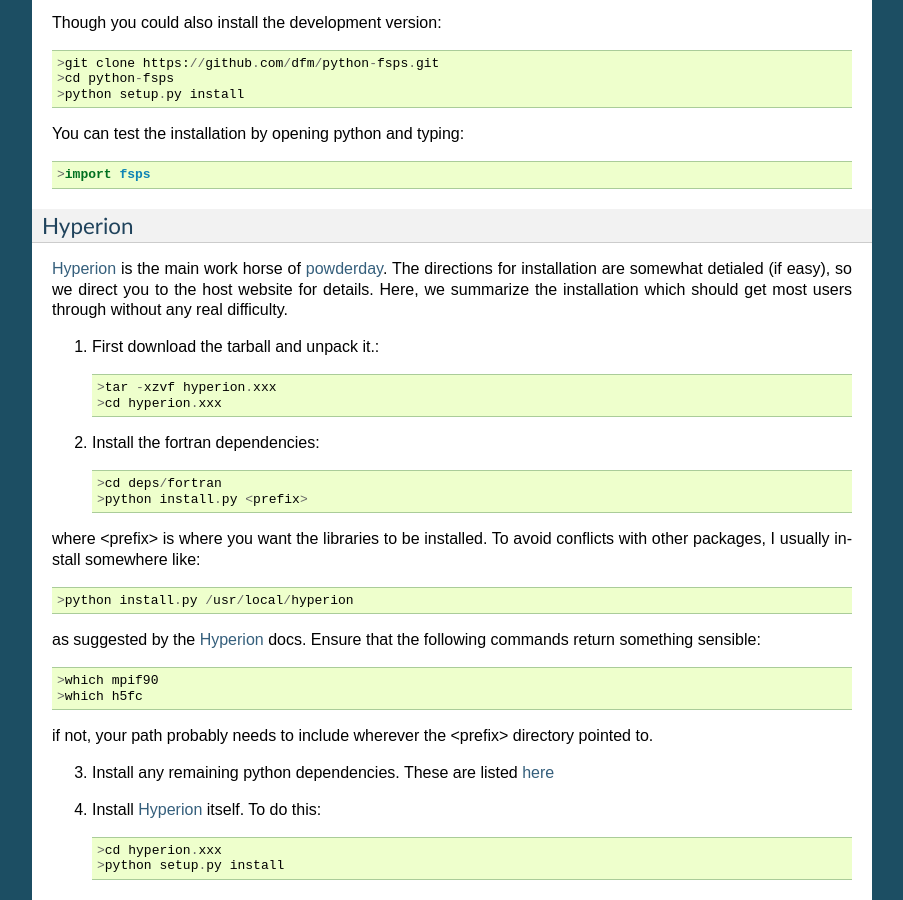
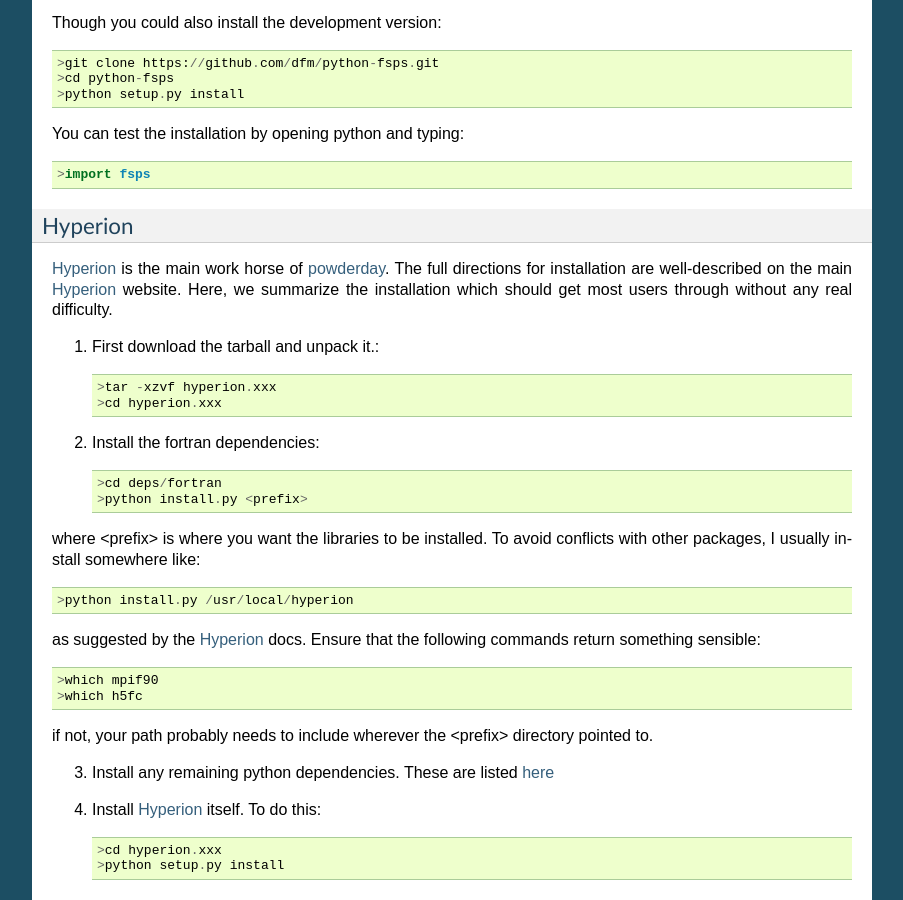
Before and after one commit to dnarayanan/powderday, a Sphinx documentation site: the page built from docs/installation.rst, in a window 1280 px wide and 900 px high, scrolled down 1427 px. Shown: the whole window, without its empty margins (198-1101 px from the left). Built offline with Sphinx 7.4.7, drawn with Linux system fonts in a browser that asks for light colours; some of the changed text lies outside the part shown.

Commit message:
docs: typos fixed

```diff
--- a/docs/installation.rst
+++ b/docs/installation.rst
@@ -114,10 +114,11 @@
 --------------
 
 `Hyperion <http://www.hyperion-rt.org>`_ is the main work horse of
-`powderday <https://bitbucket.org/desika/powderday>`_.  The directions
-for installation are somewhat detialed (if easy), so we direct you to
-the host website for details.  Here, we summarize the installation
-which should get most users through without any real difficulty.
+`powderday <https://bitbucket.org/desika/powderday>`_.  The full
+directions for installation are well-described on the main `Hyperion
+<http://www.hyperion-rt.org>`_ website.  Here, we summarize the
+installation which should get most users through without any real
+difficulty.
 
 
 1. First download the tarball and unpack it.::
```
Also changed, not shown: other parts of docs/installation.rst (+1 -1 lines).
